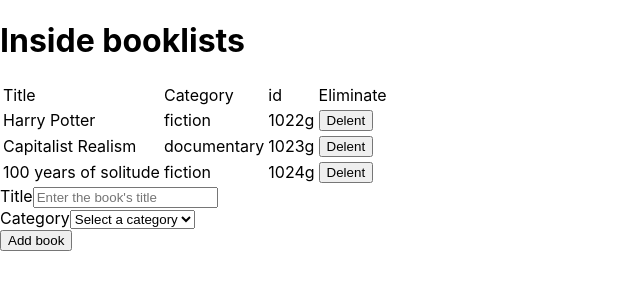
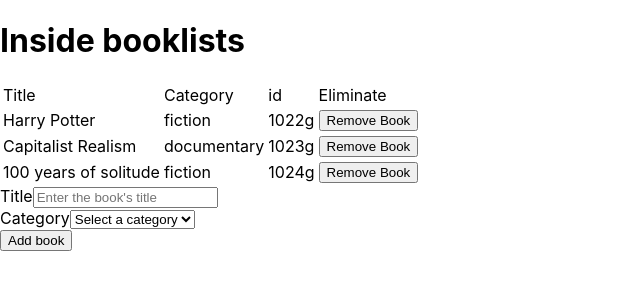
Before and after one commit to leonmezu1/superbookstore, a React (Create React App) app: page / in a window 1280 px wide. Shown: the top 300 px of the page, without its empty margins (0-640 px from the left). Built offline with nearby package versions, Linux system fonts and the light colour scheme.

Commit message:
Changed button label to 'Remove Book'

```diff
--- a/src/components/Book.js
+++ b/src/components/Book.js
@@ -14,7 +14,7 @@ const Book = ({ book }) => {
       <td className="title">{title}</td>
       <td className="category">{category}</td>
       <td className="id">{id}</td>
-      <td><button type="button" onClick={() => handleBookRemove(book)}>Delent</button></td>
+      <td><button type="button" onClick={() => handleBookRemove(book)}>Remove Book</button></td>
     </tr>
   );
 };
```
